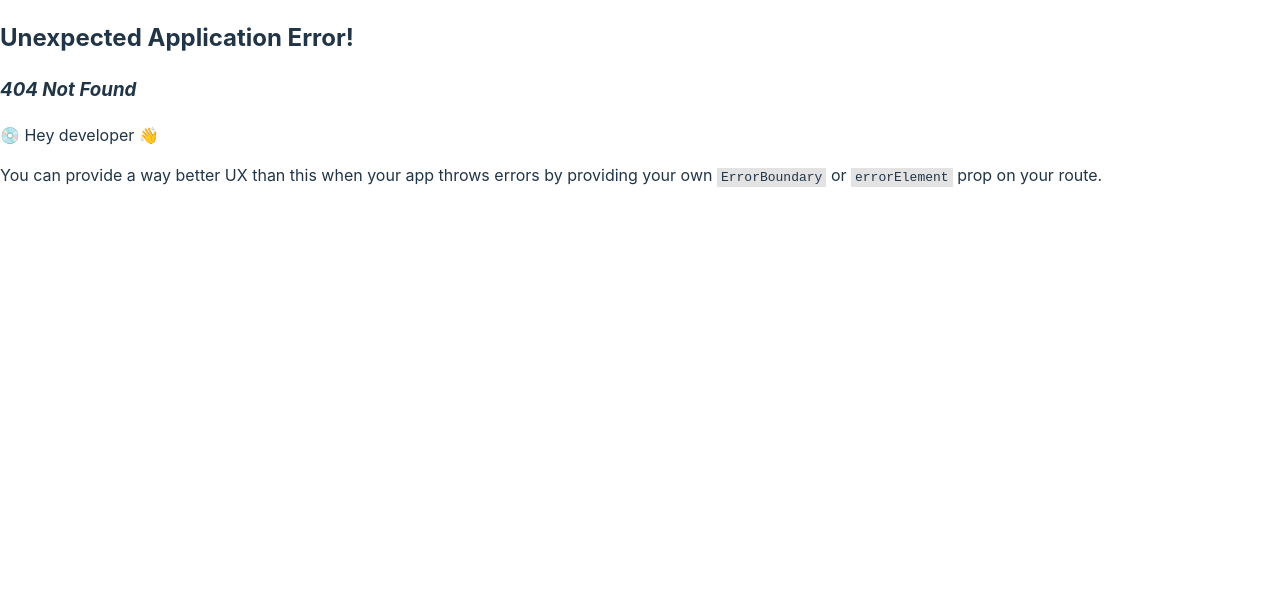
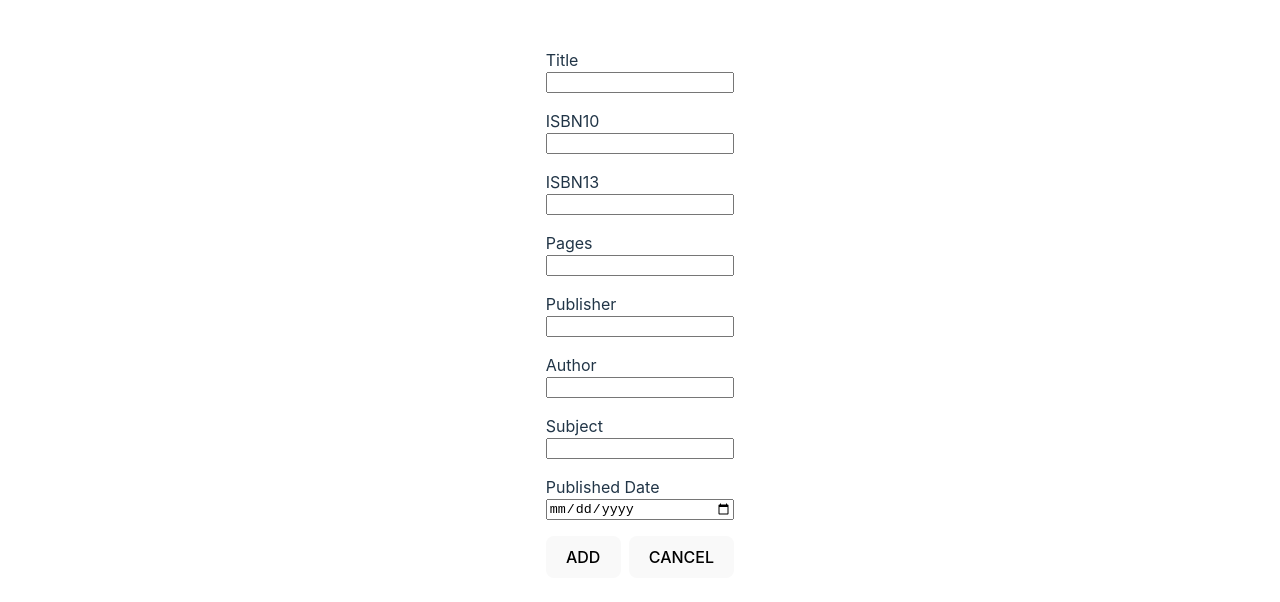
Before and after one commit to flaviobarbosa/book-graphql, a React (Vite) app in the folder frontend/: page /add in a window 1280 px wide. Before the commit this address had no page. Shown: the top 602 px of the page. Built offline with nearby package versions, Linux system fonts and the light colour scheme.

Commit message:
refact: reuse book form

```diff
--- a/frontend/src/App.jsx
+++ b/frontend/src/App.jsx
@@ -36,7 +36,7 @@ function App() {
           width: '100vw',
           marginTop: '3rem',
         }}>
-        <button style={{ marginBottom: '4rem' }} onClick={() => navigate('/add-book')}>
+        <button style={{ marginBottom: '4rem' }} onClick={() => navigate('/add')}>
           Add book
         </button>
         {data.books.map((book) => (
--- a/frontend/src/components/AddBook.jsx
+++ b/frontend/src/components/AddBook.jsx
@@ -1,7 +1,7 @@
-import { useState } from 'react';
 import { useNavigate } from 'react-router-dom';
 
 import { gql, useMutation } from '@apollo/client';
+import BookForm from './BookForm';
 
 const ADD_BOOK = gql`
   mutation AddBook($input: BookInput!) {
@@ -12,40 +12,31 @@ const ADD_BOOK = gql`
 `;
 
 const AddBook = () => {
-  const [title, setTitle] = useState(null);
-  const [isbn10, setIsbn10] = useState(null);
-  const [isbn13, setIsbn13] = useState(null);
-  const [pages, setPages] = useState(null);
-  const [publisher, setPublisher] = useState(null);
-  const [author, setAuthor] = useState(null);
-  const [subject, setSubject] = useState(null);
-  const [publishedAt, setPublishedAt] = useState(null);
-
   const navigate = useNavigate();
 
-  const [addBook, { error, reset }] = useMutation(ADD_BOOK, { onCompleted: () => navigate('/') });
+  const [addBook, { error, reset, loading }] = useMutation(ADD_BOOK, {
+    onCompleted: () => navigate('/'),
+  });
 
-  function handleSubmit(e) {
+  function handleAddBook(e) {
     e.preventDefault();
 
-    addBook({
-      variables: {
-        input: {
-          title,
-          isbn10,
-          isbn13,
-          pages: Number(pages),
-          publisher,
-          author,
-          subject,
-          publishedAt,
-        },
-      },
-    });
-  }
+    alert('handle add');
 
-  function handleCancel() {
-    navigate('/');
+    // addBook({
+    //   variables: {
+    //     input: {
+    //       title,
+    //       isbn10,
+    //       isbn13,
+    //       pages: Number(pages),
+    //       publisher,
+    //       author,
+    //       subject,
+    //       publishedAt,
+    //     },
+    //   },
+    // });
   }
 
   if (error) {
@@ -53,83 +44,7 @@ const AddBook = () => {
     reset();
   }
 
-  return (
-    <div style={{ display: 'grid', placeItems: 'center', width: '100vw', marginTop: '3rem' }}>
-      <form style={{ display: 'grid', gap: '1rem' }}>
-        <div style={{ display: 'flex', flexDirection: 'column' }}>
-          <label htmlFor={'title'}>Title</label>
-          <input type='text' id='title' value={title} onChange={(e) => setTitle(e.target.value)} />
-        </div>
-        <div style={{ display: 'flex', flexDirection: 'column' }}>
-          <label htmlFor={'isbn10'}>ISBN10</label>
-          <input
-            type='text'
-            id='isbn10'
-            value={isbn10}
-            onChange={(e) => setIsbn10(e.target.value)}
-          />
-        </div>
-        <div style={{ display: 'flex', flexDirection: 'column' }}>
-          <label htmlFor={'isbn13'}>ISBN13</label>
-          <input
-            type='text'
-            id='isbn13'
-            value={isbn13}
-            onChange={(e) => setIsbn13(e.target.value)}
-          />
-        </div>
-        <div style={{ display: 'flex', flexDirection: 'column' }}>
-          <label htmlFor={'pages'}>Pages</label>
-          <input
-            type='number'
-            id='pages'
-            value={pages}
-            onChange={(e) => setPages(e.target.value)}
-          />
-        </div>
-        <div style={{ display: 'flex', flexDirection: 'column' }}>
-          <label htmlFor={'publisher'}>Publisher</label>
-          <input
-            type='text'
-            id='publisher'
-            value={publisher}
-            onChange={(e) => setPublisher(e.target.value)}
-          />
-        </div>
-        <div style={{ display: 'flex', flexDirection: 'column' }}>
-          <label htmlFor={'author'}>Author</label>
-          <input
-            type='text'
-            id='author'
-            value={author}
-            onChange={(e) => setAuthor(e.target.value)}
-          />
-        </div>
-        <div style={{ display: 'flex', flexDirection: 'column' }}>
-          <label htmlFor={'subject'}>Subject</label>
-          <input
-            type='text'
-            id='subject'
-            value={subject}
-            onChange={(e) => setSubject(e.target.value)}
-          />
-        </div>
-        <div style={{ display: 'flex', flexDirection: 'column' }}>
-          <label htmlFor={'publishedAt'}>Published Date</label>
-          <input
-            type='date'
-            id='publishedAt'
-            value={publishedAt}
-            onChange={(e) => setPublishedAt(e.target.value)}
-          />
-        </div>
-        <div style={{ display: 'flex', gap: '0.5rem' }}>
-          <button onClick={handleSubmit}>Add</button>
-          <button onClick={handleCancel}>Cancel</button>
-        </div>
-      </form>
-    </div>
-  );
+  return <BookForm onSubmit={handleAddBook} loading={loading} />;
 };
 
 export default AddBook;
--- a/frontend/src/components/Book.jsx
+++ b/frontend/src/components/Book.jsx
@@ -1,16 +1,26 @@
-const Book = ( {id, title, pages, publisher, author, subject, publishedAt}) => {
-    return (
-        <div key={id} style={{marginBottom: '2rem', display: 'flex', alignItems: 'center'}}>
-            <div style={{width: '25rem'}}>
-                <p style={{marginBottom: '0.25rem'}}>{title}</p>
-                <small>{author} - {pages} pages - {subject} - {publisher} - {publishedAt}</small>
-            </div>
-            <div style={{display: 'flex', flexDirection: 'row', gap: '1rem'}}>
-                <button>Edit</button>
-                <button>Delete</button>
-            </div>
-        </div>
-    )
-}
+import { useNavigate } from 'react-router-dom';
+
+const Book = ({ id, title, pages, publisher, author, subject, publishedAt }) => {
+  const navigate = useNavigate();
+
+  function handleEdit() {
+    navigate(`/edit/${id}`);
+  }
+
+  return (
+    <div key={id} style={{ marginBottom: '2rem', display: 'flex', alignItems: 'center' }}>
+      <div style={{ width: '25rem' }}>
+        <p style={{ marginBottom: '0.25rem' }}>{title}</p>
+        <small>
+          {author} - {pages} pages - {subject} - {publisher} - {publishedAt}
+        </small>
+      </div>
+      <div style={{ display: 'flex', flexDirection: 'row', gap: '1rem' }}>
+        <button onClick={handleEdit}>Edit</button>
+        <button>Delete</button>
+      </div>
+    </div>
+  );
+};
 
 export default Book;
--- /dev/null
+++ b/frontend/src/components/BookForm.jsx
@@ -0,0 +1,119 @@
+import { useEffect, useState } from 'react';
+import { useNavigate } from 'react-router-dom';
+
+const BookForm = ({ book, loading, error, onSubmit }) => {
+  const [title, setTitle] = useState('');
+  const [isbn10, setIsbn10] = useState('');
+  const [isbn13, setIsbn13] = useState('');
+  const [pages, setPages] = useState('');
+  const [publisher, setPublisher] = useState('');
+  const [author, setAuthor] = useState('');
+  const [subject, setSubject] = useState('');
+  const [publishedAt, setPublishedAt] = useState('');
+
+  const navigate = useNavigate();
+
+  useEffect(() => {
+    if (book) {
+      setTitle(book.title);
+      setAuthor(book.author);
+      setPublisher(book.publisher);
+      setPublishedAt(book.publishedAt);
+      setPages(book.pages);
+      setIsbn10(book.isbn10);
+      setIsbn13(book.isbn13);
+      setSubject(book.subject);
+    }
+  }, [book]);
+
+  function handleCancel() {
+    navigate('/');
+  }
+
+  if (error) {
+    alert(error.message);
+    // reset();
+  }
+
+  if (loading) return <p>Loading...</p>;
+
+  return (
+    <div style={{ display: 'grid', placeItems: 'center', width: '100vw', marginTop: '3rem' }}>
+      <form style={{ display: 'grid', gap: '1rem' }}>
+        <div style={{ display: 'flex', flexDirection: 'column' }}>
+          <label htmlFor={'title'}>Title</label>
+          <input type='text' id='title' value={title} onChange={(e) => setTitle(e.target.value)} />
+        </div>
+        <div style={{ display: 'flex', flexDirection: 'column' }}>
+          <label htmlFor={'isbn10'}>ISBN10</label>
+          <input
+            type='text'
+            id='isbn10'
+            value={isbn10}
+            onChange={(e) => setIsbn10(e.target.value)}
+          />
+        </div>
+        <div style={{ display: 'flex', flexDirection: 'column' }}>
+          <label htmlFor={'isbn13'}>ISBN13</label>
+          <input
+            type='text'
+            id='isbn13'
+            value={isbn13}
+            onChange={(e) => setIsbn13(e.target.value)}
+          />
+        </div>
+        <div style={{ display: 'flex', flexDirection: 'column' }}>
+          <label htmlFor={'pages'}>Pages</label>
+          <input
+            type='number'
+            id='pages'
+            value={pages}
+            onChange={(e) => setPages(e.target.value)}
+          />
+        </div>
+        <div style={{ display: 'flex', flexDirection: 'column' }}>
+          <label htmlFor={'publisher'}>Publisher</label>
+          <input
+            type='text'
+            id='publisher'
+            value={publisher}
+            onChange={(e) => setPublisher(e.target.value)}
+          />
+        </div>
+        <div style={{ display: 'flex', flexDirection: 'column' }}>
+          <label htmlFor={'author'}>Author</label>
+          <input
+            type='text'
+            id='author'
+            value={author}
+            onChange={(e) => setAuthor(e.target.value)}
+          />
+        </div>
+        <div style={{ display: 'flex', flexDirection: 'column' }}>
+          <label htmlFor={'subject'}>Subject</label>
+          <input
+            type='text'
+            id='subject'
+            value={subject}
+            onChange={(e) => setSubject(e.target.value)}
+          />
+        </div>
+        <div style={{ display: 'flex', flexDirection: 'column' }}>
+          <label htmlFor={'publishedAt'}>Published Date</label>
+          <input
+            type='date'
+            id='publishedAt'
+            value={publishedAt}
+            onChange={(e) => setPublishedAt(e.target.value)}
+          />
+        </div>
+        <div style={{ display: 'flex', gap: '0.5rem' }}>
+          <button onClick={onSubmit}>{book ? 'Edit' : 'Add'}</button>
+          <button onClick={handleCancel}>Cancel</button>
+        </div>
+      </form>
+    </div>
+  );
+};
+
+export default BookForm;
--- /dev/null
+++ b/frontend/src/components/EditBook.jsx
@@ -0,0 +1,61 @@
+import { useEffect, useState } from 'react';
+import { useParams } from 'react-router-dom';
+
+import { gql, useLazyQuery } from '@apollo/client';
+import BookForm from './BookForm';
+
+const GET_BOOK = gql`
+  query BookById($id: ID!) {
+    bookById(id: $id) {
+      id
+      title
+      author
+      publisher
+      publishedAt
+      pages
+      isbn10
+      isbn13
+      subject
+    }
+  }
+`;
+
+const EditBook = () => {
+  const [book, setBook] = useState(null);
+
+  let { bookId } = useParams();
+
+  const [getBook, { loading, error, data }] = useLazyQuery(GET_BOOK);
+
+  // useEffect(() => console.log(book), [book]);
+
+  useEffect(() => {
+    if (bookId) {
+      getBook({ variables: { id: bookId } });
+    }
+  }, [bookId, getBook]);
+
+  useEffect(() => {
+    if (data) {
+      // console.log({ ...data.bookById });
+      // console.log(data.bookById);
+      setBook(data.bookById);
+    }
+  }, [data]);
+
+  function handleEdit(e) {
+    e.preventDefault();
+
+    alert('handle edit');
+  }
+
+  if (error) {
+    alert(error.message);
+  }
+
+  if (loading) return <p>Loading...</p>;
+
+  return <BookForm book={book} onSubmit={handleEdit} />;
+};
+
+export default EditBook;
```
Also changed, not shown: frontend/src/routes.jsx (+17 -12 lines).
